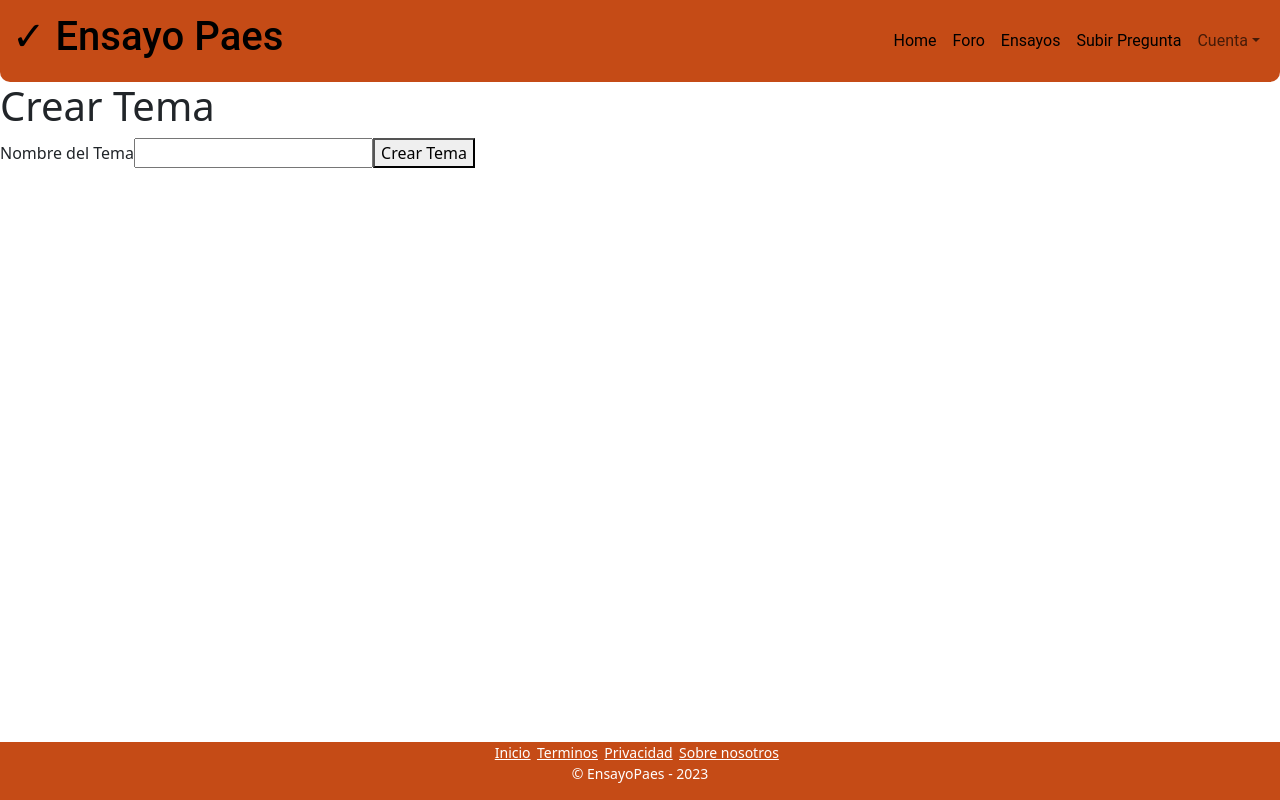
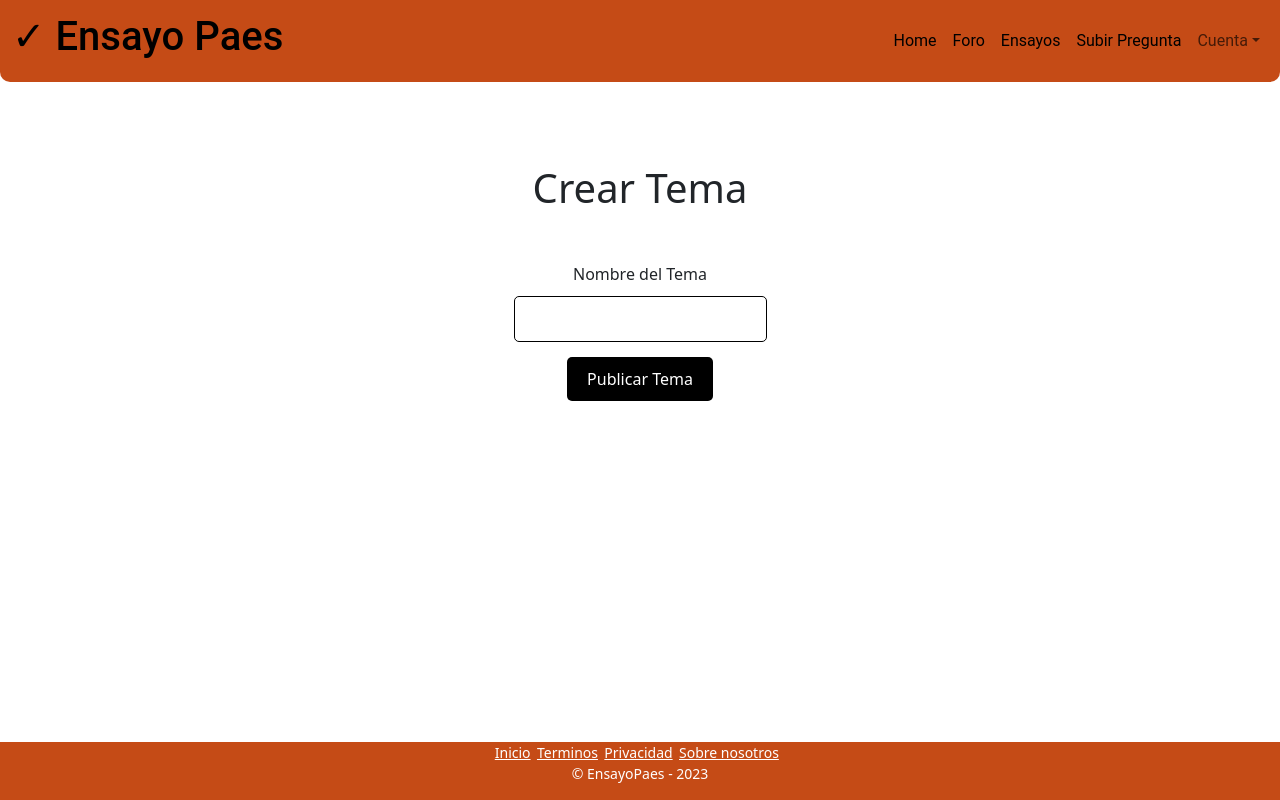
Before and after one commit to AllanVallejos/Paes, a Nuxt app in the folder front/: page /crearTemaForo in a window 1280 px wide. Built offline with nearby package versions, Linux system fonts and the light colour scheme.

Commit message:
front RU15 para crear tema listo

```diff
--- a/front/pages/crearTemaForo.vue
+++ b/front/pages/crearTemaForo.vue
@@ -1,11 +1,11 @@
 <template>
-    <div>
+    <div class="divPadre">
         <h1>Crear Tema</h1>
         <form>
         <label for="nombreTema">Nombre del Tema</label>
         <input type="text" id="nombreTema" name="nombreTema" v-model="nombreTema" />
         <button @click="crear" type="submit">
-            Crear Tema
+            Publicar Tema
         </button>
         </form>
     </div>
@@ -34,3 +34,46 @@
         }
     };
 </script>
+
+<style scoped>
+    .divPadre {
+        display: flex;
+        flex-direction: column;
+        align-items: center;
+        justify-content: center;
+        height: 50vh;
+    }
+    .divPadre h1 {
+        margin-bottom: 50px;
+    }
+    .divPadre form {
+        display: flex;
+        flex-direction: column;
+        align-items: center;
+        justify-content: center;
+    }
+    .divPadre form label {
+        margin-bottom: 10px;
+    }
+    .divPadre form input {
+        width: 100%;
+        padding: 10px;
+        margin-bottom: 15px;
+        border: 1px solid #000000;
+        border-radius: 5px;
+
+    }
+    .divPadre form button {
+        background-color: #000000;
+        color: #fff;
+        border: none;
+        padding: 10px 20px;
+        border-radius: 5px;
+        cursor: pointer;
+    }
+    .divPadre form button:hover {
+        background-color: #fff;
+        color: #000000;
+        border: 1px solid #000000;
+    }
+</style>
```
